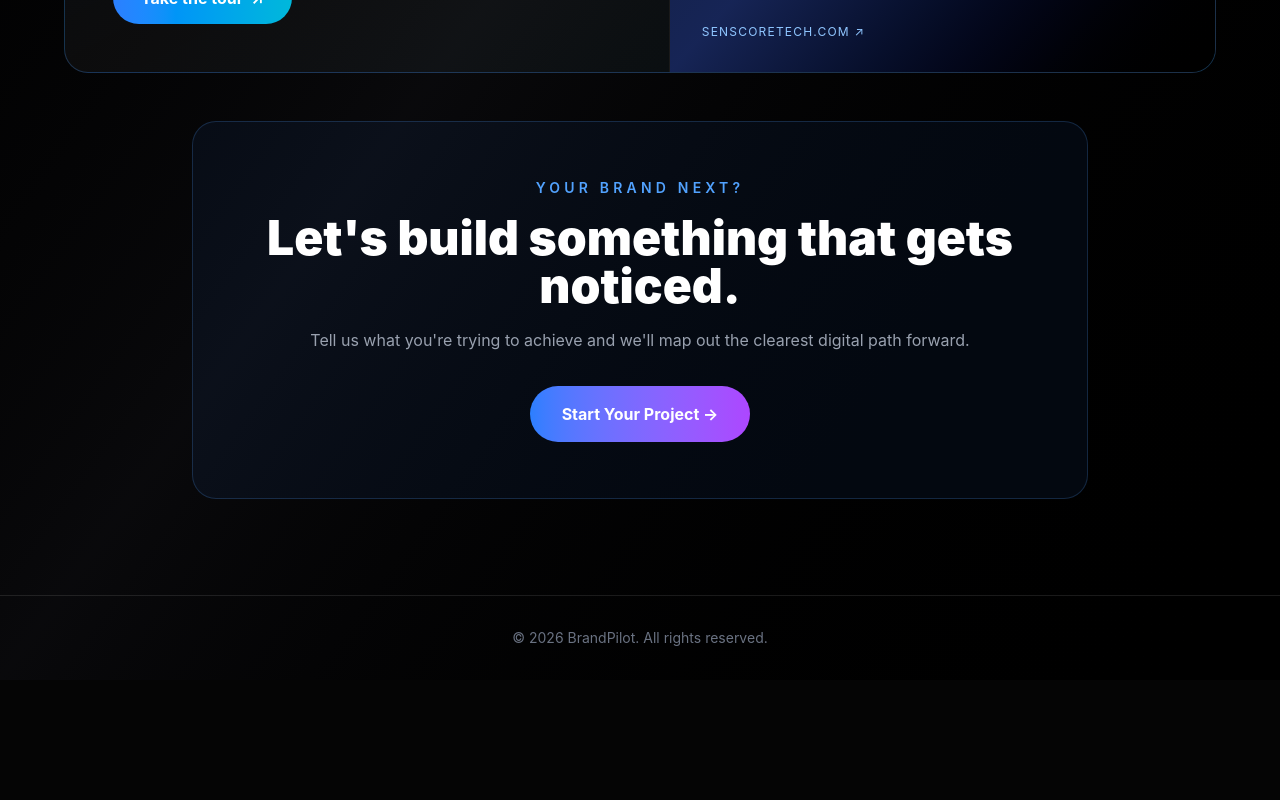
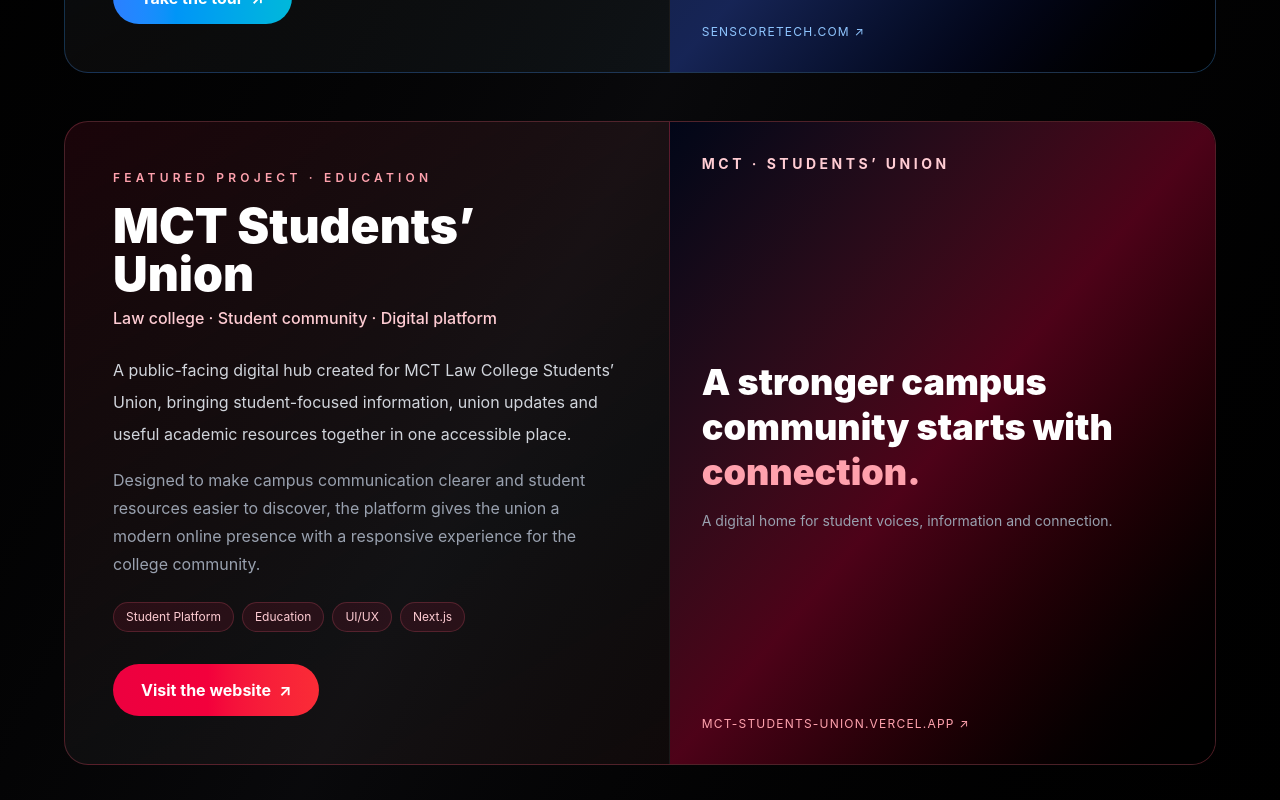
Before and after one commit to thasleenanasreen242-cmd/BrandPilot, a Next.js app: page /portfolio in a window 1280 px wide. Shown: the part 1100-1900 px from the top of the page. Before the commit the page ends 1780 px from the top, so only its background shows below. Built offline with nearby package versions, Linux system fonts and the light colour scheme.

Commit message:
Add MCT Students Union portfolio project

```diff
--- a/app/portfolio/page.tsx
+++ b/app/portfolio/page.tsx
@@ -54,6 +54,33 @@ export default function PortfolioPage() {
           </article>
         </div>
       </section>
+      <section className="relative z-10 px-6 pb-12">
+        <div className="max-w-6xl mx-auto">
+          <article className="overflow-hidden rounded-3xl border border-rose-400/25 bg-gradient-to-br from-rose-500/[0.10] via-white/[0.04] to-red-500/[0.06]">
+            <div className="grid lg:grid-cols-[1.05fr_0.95fr]">
+              <div className="p-8 md:p-12">
+                <p className="text-xs uppercase tracking-[0.35em] text-rose-300 font-semibold">Featured Project · Education</p>
+                <h2 className="text-4xl md:text-5xl font-black mt-4">MCT Students’ Union</h2>
+                <p className="text-rose-200 font-medium mt-2">Law college · Student community · Digital platform</p>
+                <p className="text-gray-300 leading-8 mt-6">A public-facing digital hub created for MCT Law College Students’ Union, bringing student-focused information, union updates and useful academic resources together in one accessible place.</p>
+                <p className="text-gray-400 leading-7 mt-4">Designed to make campus communication clearer and student resources easier to discover, the platform gives the union a modern online presence with a responsive experience for the college community.</p>
+                <div className="flex flex-wrap gap-2 mt-6">
+                  {["Student Platform","Education","UI/UX","Next.js"].map(tag=><span key={tag} className="text-xs px-3 py-1.5 rounded-full bg-rose-500/10 text-rose-200 border border-rose-400/20">{tag}</span>)}
+                </div>
+                <a href="https://mct-students-union.vercel.app" target="_blank" rel="noopener noreferrer" className="inline-flex items-center gap-2 mt-8 px-7 py-3.5 rounded-full bg-gradient-to-r from-rose-600 to-red-500 font-bold hover:scale-105 transition">Visit the website <span aria-hidden="true">↗</span></a>
+              </div>
+              <a href="https://mct-students-union.vercel.app" target="_blank" rel="noopener noreferrer" className="min-h-[280px] lg:min-h-full bg-gradient-to-br from-slate-950 via-rose-950 to-black p-8 flex flex-col justify-between border-t lg:border-t-0 lg:border-l border-white/10">
+                <div className="text-sm tracking-[0.25em] text-rose-200 font-bold">MCT · STUDENTS’ UNION</div>
+                <div>
+                  <p className="text-3xl md:text-4xl font-black leading-tight">A stronger campus community starts with <span className="text-rose-300">connection.</span></p>
+                  <p className="text-sm text-gray-400 mt-4">A digital home for student voices, information and connection.</p>
+                </div>
+                <p className="text-xs uppercase tracking-widest text-rose-300">mct-students-union.vercel.app ↗</p>
+              </a>
+            </div>
+          </article>
+        </div>
+      </section>
       <section className="relative z-10 px-6 pb-24"><div className="max-w-4xl mx-auto rounded-3xl border border-blue-400/20 bg-blue-500/[0.06] p-10 md:p-14 text-center"><p className="text-blue-400 text-sm uppercase tracking-[0.3em] font-semibold">Your brand next?</p><h2 className="text-4xl md:text-5xl font-black mt-4">Let&apos;s build something that gets noticed.</h2><p className="text-gray-400 mt-4 max-w-2xl mx-auto leading-7">Tell us what you&apos;re trying to achieve and we&apos;ll map out the clearest digital path forward.</p><a href="/#contact" className="inline-flex mt-8 px-8 py-4 rounded-full bg-gradient-to-r from-blue-500 to-purple-500 font-bold hover:scale-105 transition">Start Your Project →</a></div></section>
       <footer className="relative z-10 border-t border-white/10 py-8 px-6 text-center text-sm text-gray-500">© {new Date().getFullYear()} BrandPilot. All rights reserved.</footer>
     </main>
```
